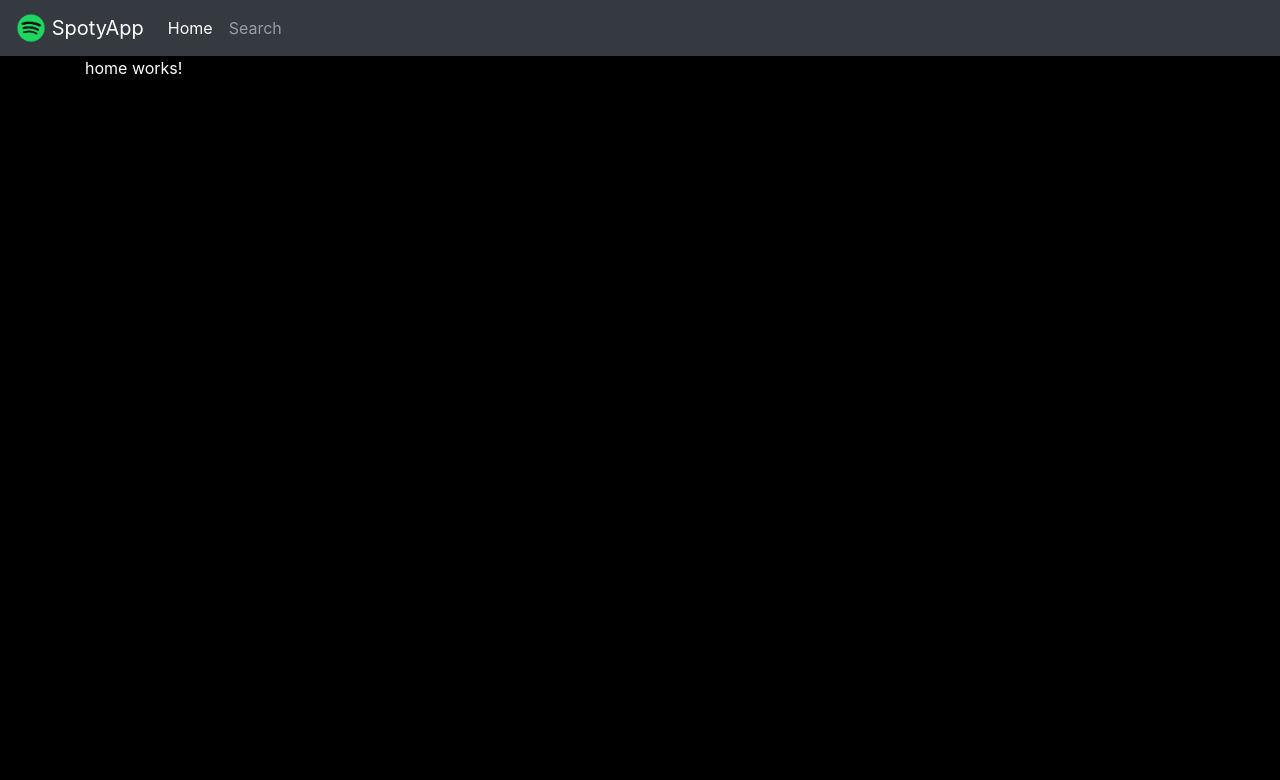
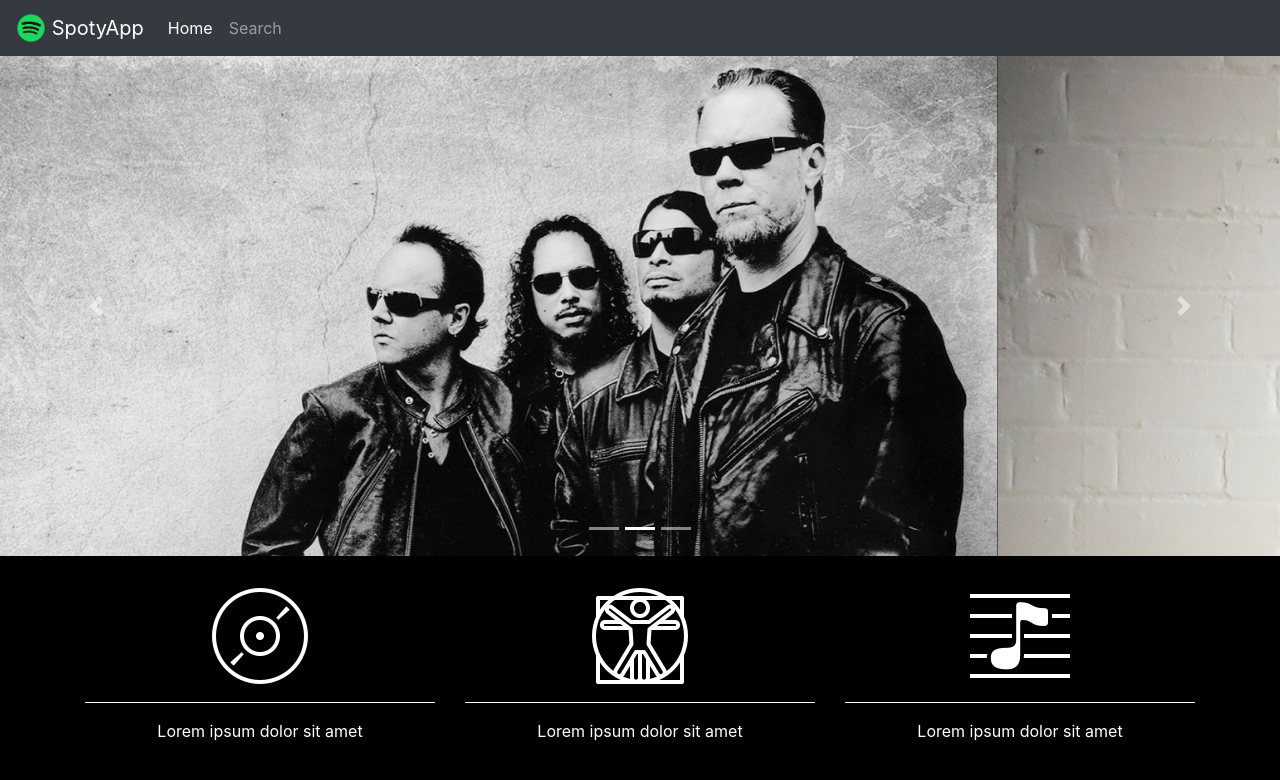
Before and after one commit to willys7/SpotyApp, an Angular app: page /#/home in a window 1280 px wide. Shown: the top 780 px of the page. Built offline with nearby package versions, Linux system fonts and the light colour scheme.

Commit message:
add home page content

```diff
--- a/src/app/app.component.html
+++ b/src/app/app.component.html
@@ -1,4 +1,22 @@
 <app-navbar></app-navbar>
-<div class="container">
-  <router-outlet></router-outlet>
+<router-outlet></router-outlet>
+<div class="container top30">
+  <div class="row">
+    <div class="col-md-4 text-center">
+      <img src="assets/img/album.png">
+      <hr>
+      Lorem ipsum dolor sit amet
+    </div>
+    <div class="col-md-4 text-center">
+      <img src="assets/img/artist.png">
+      <hr>
+      Lorem ipsum dolor sit amet
+    </div>
+    <div class="col-md-4 text-center">
+      <img src="assets/img/music.png">
+      <hr>
+      Lorem ipsum dolor sit amet
+    </div>
+
+  </div>
 </div>
--- a/src/app/components/home/home.component.html
+++ b/src/app/components/home/home.component.html
@@ -1,3 +1,26 @@
-<p>
-  home works!
-</p>
+<div id="carouselExampleIndicators" class="carousel slide" data-ride="carousel">
+  <ol class="carousel-indicators">
+    <li data-target="#carouselExampleIndicators" data-slide-to="0" class="active"></li>
+    <li data-target="#carouselExampleIndicators" data-slide-to="1"></li>
+    <li data-target="#carouselExampleIndicators" data-slide-to="2"></li>
+  </ol>
+  <div class="carousel-inner">
+    <div class="carousel-item active">
+      <img class="d-block w-100" src="assets/img/slide-1.jpg" alt="First slide">
+    </div>
+    <div class="carousel-item">
+      <img class="d-block w-100" src="assets/img/slide-2.jpg" alt="Second slide">
+    </div>
+    <div class="carousel-item">
+      <img class="d-block w-100" src="assets/img/slide-3.jpg" alt="Third slide">
+    </div>
+  </div>
+  <a class="carousel-control-prev" href="#carouselExampleIndicators" role="button" data-slide="prev">
+    <span class="carousel-control-prev-icon" aria-hidden="true"></span>
+    <span class="sr-only">Previous</span>
+  </a>
+  <a class="carousel-control-next" href="#carouselExampleIndicators" role="button" data-slide="next">
+    <span class="carousel-control-next-icon" aria-hidden="true"></span>
+    <span class="sr-only">Next</span>
+  </a>
+</div>
--- a/src/styles.css
+++ b/src/styles.css
@@ -2,6 +2,10 @@
 body{
   background-color: black;
   color: white !important;
+}
+
+.top30{
+  margin-top: 30px;
 }
 
 hr{
```
